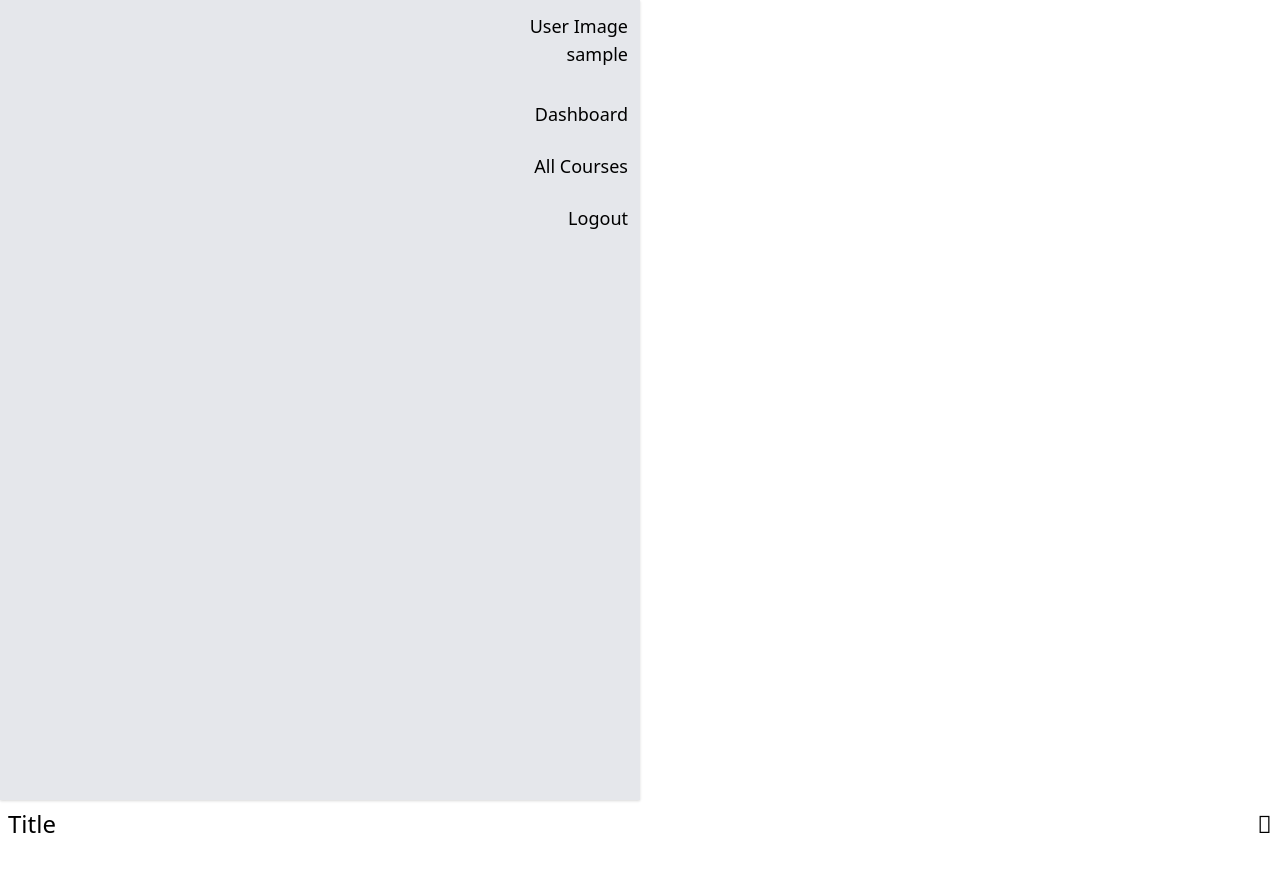
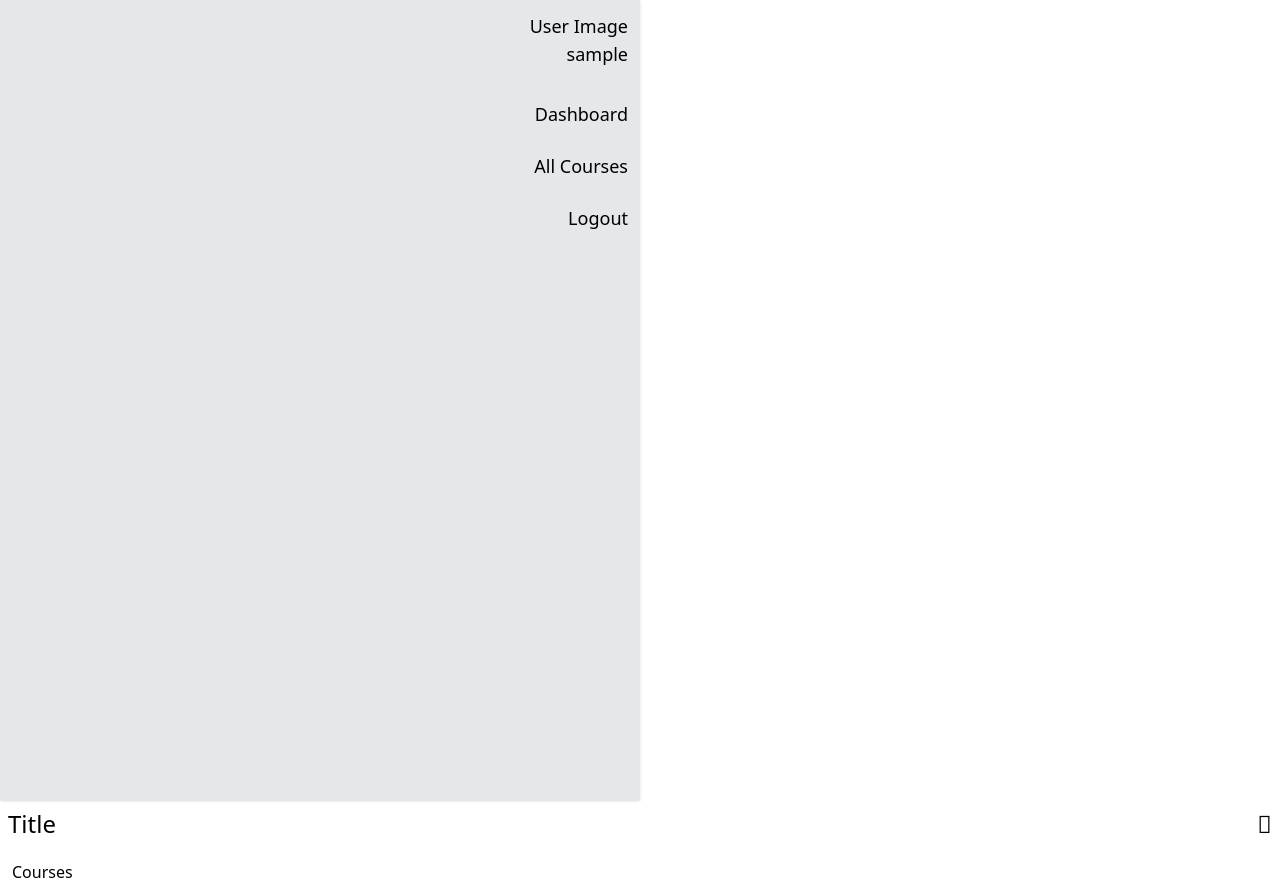
Before and after one commit to redacuve/find-your-course-FRONTEND, a React (Create React App) app: page /courses in a window 1280 px wide. Before the commit the page ends 848 px from the top, so only its background shows below. Built offline with nearby package versions, Linux system fonts and the light colour scheme; no server answers; sample sign-in values are in the browser's storage.

Commit message:
Created the basic scaffold of the container Courses and added to aprivate route inside App.js

```diff
--- a/src/components/App.js
+++ b/src/components/App.js
@@ -7,17 +7,19 @@
 import Login from '../containers/Login';
 import Signup from '../containers/Signup';
 import Dashboard from '../containers/Dashboard';
+import Courses from '../containers/Courses';
 
 function App() {
   return (
     <BrowserRouter>
       <Navbar />
-      <div className="container mx-auto max-w-screen-xl">
+      <div className="container mx-auto max-w-screen-xl p-3">
         <Switch>
           <Route exact path="/" component={Home} />
           <PublicRoute path="/login" component={Login} />
           <PublicRoute path="/signup" component={Signup} />
           <PrivateRoute exact path="/dashboard" component={Dashboard} />
+          <PrivateRoute exact path="/courses" component={Courses} />
         </Switch>
       </div>
     </BrowserRouter>
--- /dev/null
+++ b/src/containers/Courses.js
@@ -0,0 +1,15 @@
+import React, { useEffect } from 'react';
+import PropTypes from 'prop-types';
+import { useDispatch, useSelector } from 'react-redux';
+import { getCourses } from '../actions/GetCourses';
+
+function Courses() {
+  const dispatch = useDispatch();
+  useEffect(() => {
+    dispatch(getCourses());
+  }, [dispatch]);
+  const courses = useSelector(state => state.GetCourses);
+  return (<div>Courses</div>);
+}
+
+export default Courses;
```
